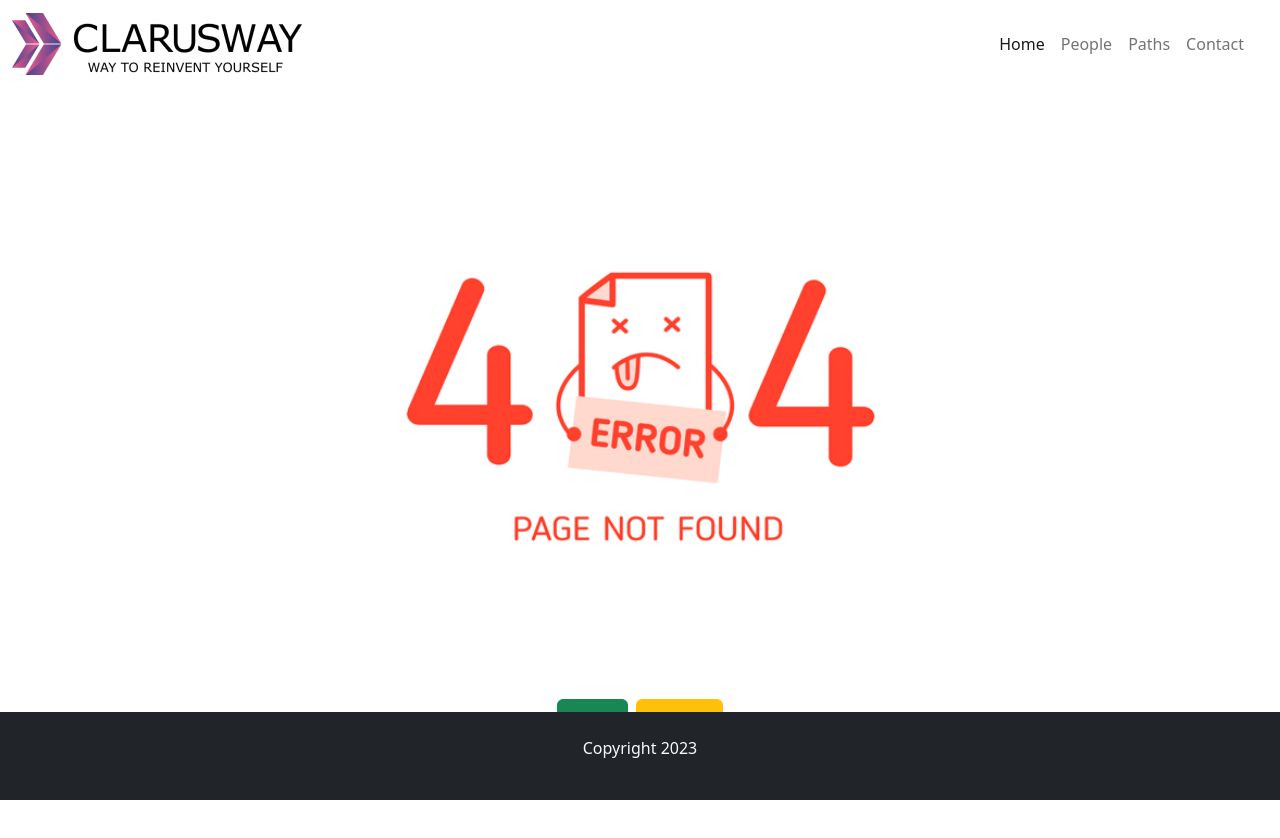
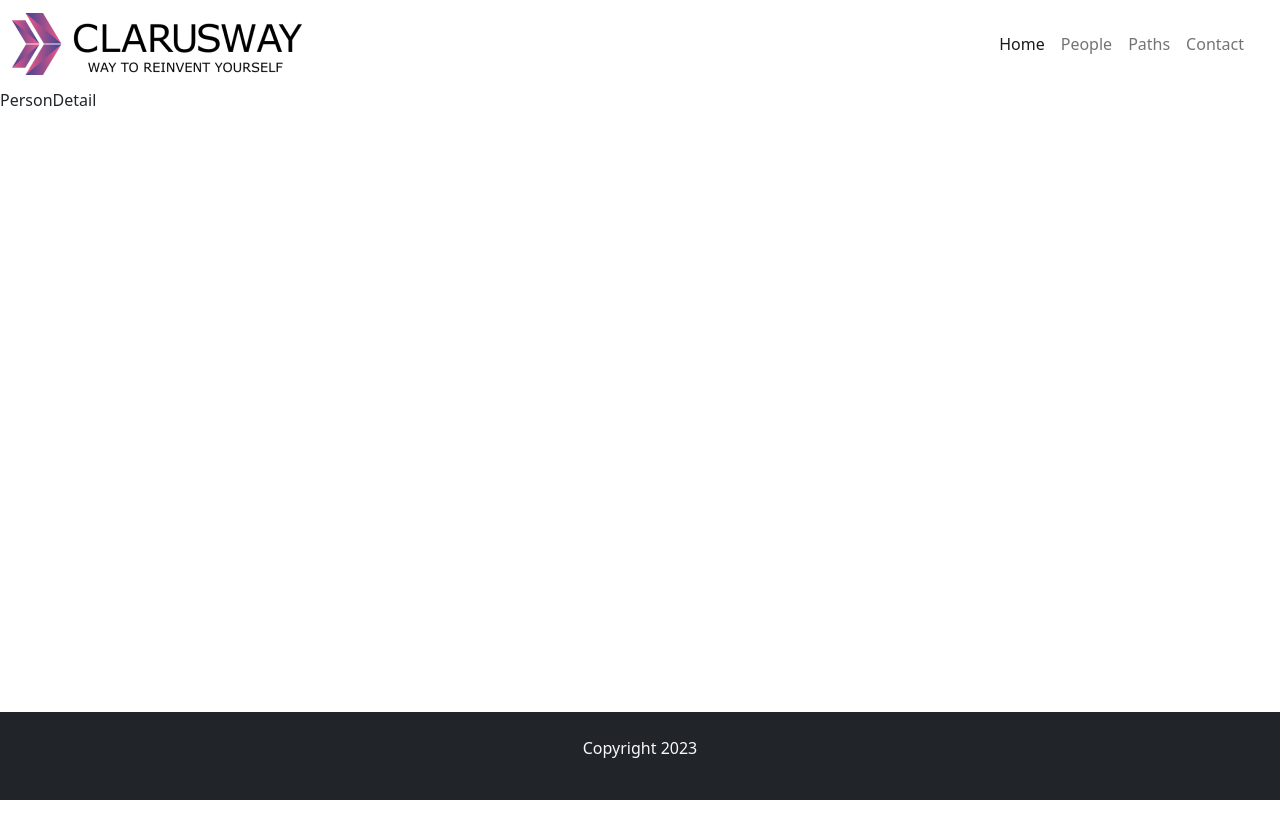
Before and after one commit to Bskasan/React_Practises, a React (Create React App) app in the folder rc11-12_router-example/rc11-12_router-example-inclass/: page /people/1 in a window 1280 px wide. Shown: the top 838 px of the page. After the commit the page ends 800 px from the top, so only its background shows below. Built offline with nearby package versions, Linux system fonts and the light colour scheme.

Commit message:
navigate

```diff
--- a/rc11-12_router-example/rc11-12_router-example-inclass/src/App.js
+++ b/rc11-12_router-example/rc11-12_router-example-inclass/src/App.js
@@ -6,6 +6,7 @@ import NotFound from "./pages/NotFound";
 import People from "./pages/People";
 import Paths from "./pages/Paths";
 import { Routes, Route } from "react-router-dom";
+import PersonDetail from "./pages/PersonDetail";
 
 function App() {
   return (
@@ -14,6 +15,8 @@ function App() {
       <Routes>
         <Route path="/" element={<Home />} />
         <Route path="/people" element={<People />} />
+        {/* Dynamic Link and  Route*/}
+        <Route path="/people/:id" element={<PersonDetail />} />
         <Route path="/contact" element={<Contact />} />
         <Route path="/paths" element={<Paths />} />
         <Route path="*" element={<NotFound />} />
--- a/rc11-12_router-example/rc11-12_router-example-inclass/src/pages/PersonDetail.jsx
+++ b/rc11-12_router-example/rc11-12_router-example-inclass/src/pages/PersonDetail.jsx
@@ -0,0 +1,7 @@
+import React from "react";
+
+const PersonDetail = () => {
+  return <div>PersonDetail</div>;
+};
+
+export default PersonDetail;
```
